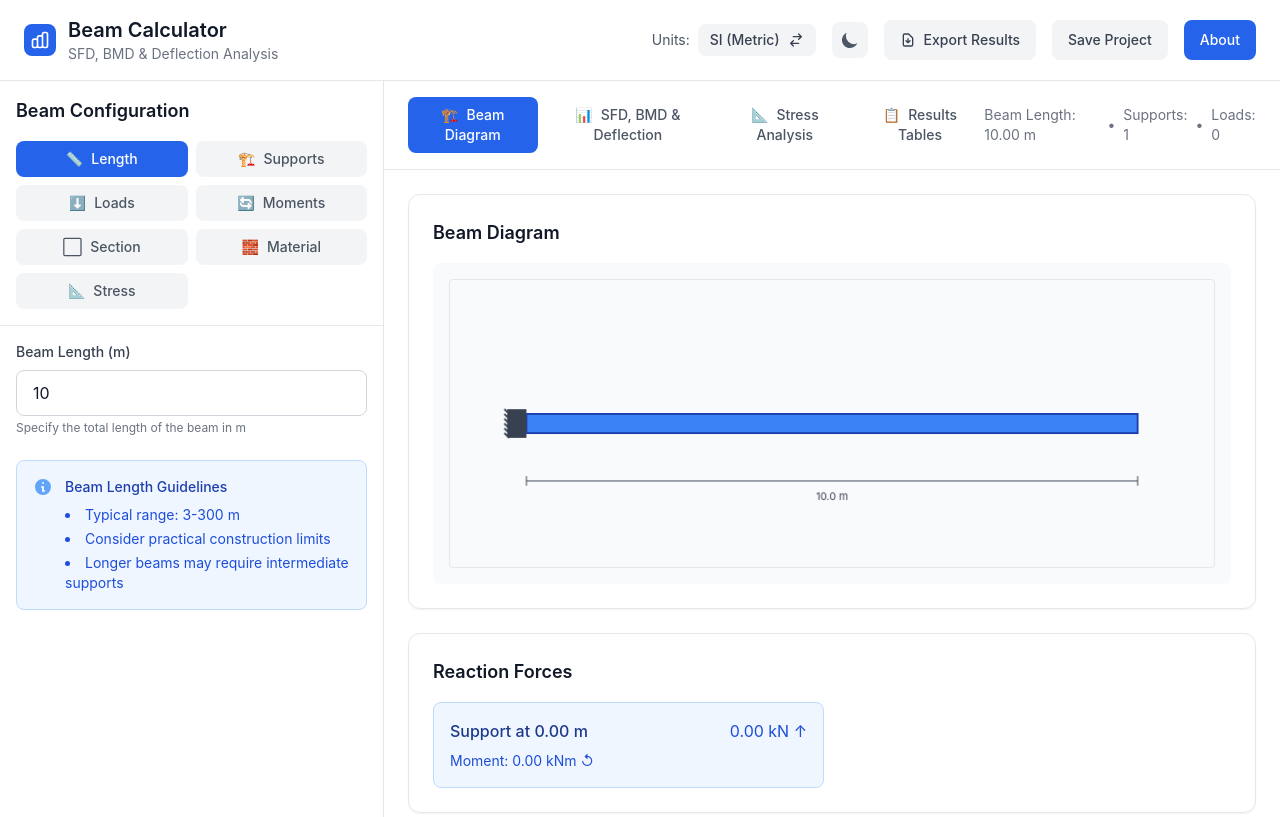
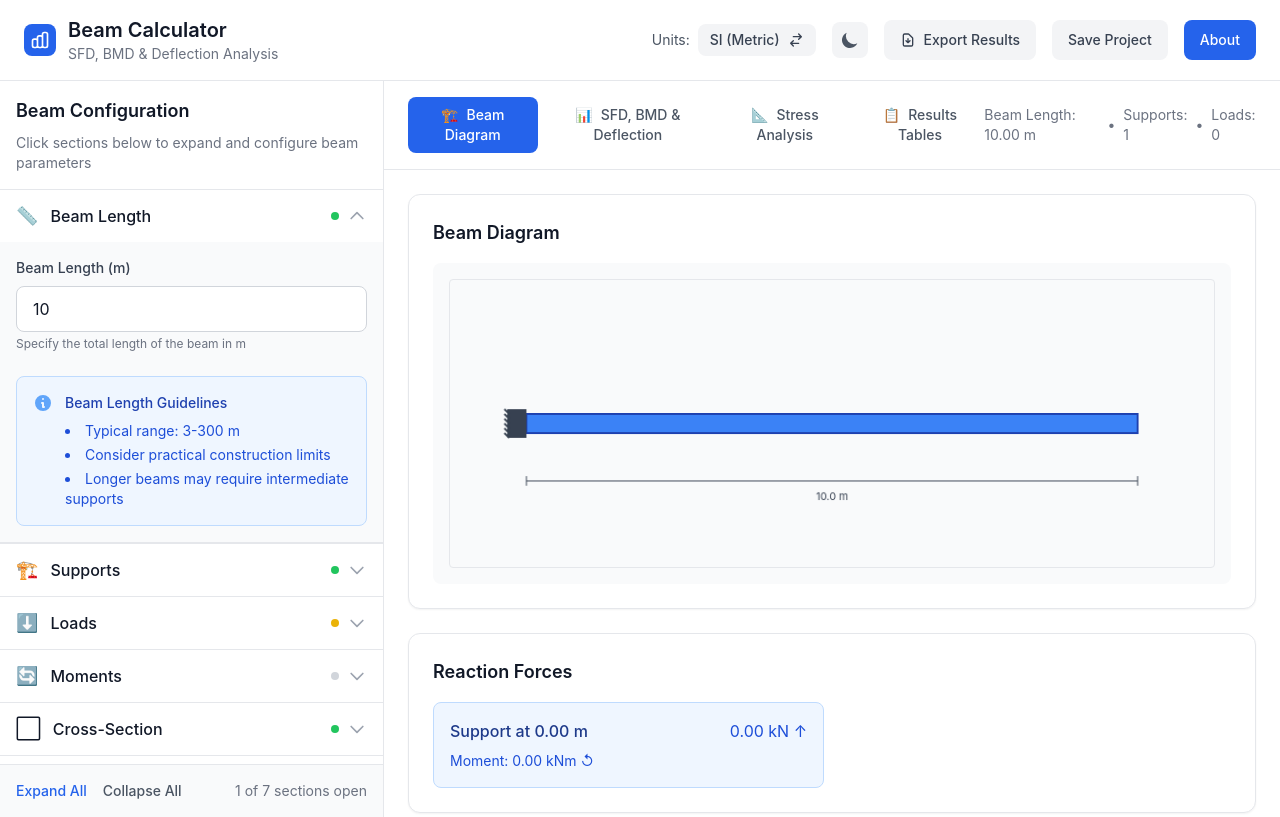
Before and after one commit to asadurahman2001/beam-calculator-v3.0.1, a React (Create React App) app: page / in a window 1280 px wide. Built offline with nearby package versions, Linux system fonts and the light colour scheme.

Commit message:
Convert Input Panel to Accordion Layout

```diff
--- a/src/components/InputPanel.js
+++ b/src/components/InputPanel.js
@@ -8,64 +8,149 @@ import SectionTab from './tabs/SectionTab';
 import StressTab from './tabs/StressTab';
 
 const InputPanel = ({ beamData, updateBeamData, resolution, setResolution }) => {
-  const [activeTab, setActiveTab] = useState('length');
+  const [expandedSections, setExpandedSections] = useState(['length']); // Start with length expanded
 
-  const tabs = [
-    { id: 'length', label: 'Length', icon: '📏' },
-    { id: 'supports', label: 'Supports', icon: '🏗️' },
-    { id: 'loads', label: 'Loads', icon: '⬇️' },
-    { id: 'moments', label: 'Moments', icon: '🔄' },
-    { id: 'section', label: 'Section', icon: '⬜' },
-    { id: 'material', label: 'Material', icon: '🧱' },
-    { id: 'stress', label: 'Stress', icon: '📐' }
+  const sections = [
+    { id: 'length', label: 'Beam Length', icon: '📏', component: LengthTab },
+    { id: 'supports', label: 'Supports', icon: '🏗️', component: SupportsTab },
+    { id: 'loads', label: 'Loads', icon: '⬇️', component: LoadsTab },
+    { id: 'moments', label: 'Moments', icon: '🔄', component: MomentsTab },
+    { id: 'section', label: 'Cross-Section', icon: '⬜', component: SectionTab },
+    { id: 'material', label: 'Material Properties', icon: '🧱', component: MaterialTab },
+    { id: 'stress', label: 'Stress Analysis', icon: '📐', component: StressTab }
   ];
 
-  const renderTabContent = () => {
-    switch (activeTab) {
-      case 'length':
-        return <LengthTab beamData={beamData} updateBeamData={updateBeamData} />;
-      case 'supports':
-        return <SupportsTab beamData={beamData} updateBeamData={updateBeamData} />;
-      case 'loads':
-        return <LoadsTab beamData={beamData} updateBeamData={updateBeamData} />;
-      case 'moments':
-        return <MomentsTab beamData={beamData} updateBeamData={updateBeamData} />;
-      case 'section':
-        return <SectionTab beamData={beamData} updateBeamData={updateBeamData} />;
-      case 'material':
-        return <MaterialTab beamData={beamData} updateBeamData={updateBeamData} resolution={resolution} setResolution={setResolution} />;
-      case 'stress':
-        return <StressTab beamData={beamData} updateBeamData={updateBeamData} />;
-      default:
-        return null;
-    }
+  const toggleSection = (sectionId) => {
+    setExpandedSections(prev => {
+      if (prev.includes(sectionId)) {
+        return prev.filter(id => id !== sectionId);
+      } else {
+        return [...prev, sectionId];
+      }
+    });
+  };
+
+  const renderSectionContent = (section) => {
+    const Component = section.component;
+    const props = section.id === 'material'
+      ? { beamData, updateBeamData, resolution, setResolution }
+      : { beamData, updateBeamData };
+
+    return <Component {...props} />;
   };
 
   return (
     <div className="h-full flex flex-col">
       <div className="p-4 border-b border-gray-200 dark:border-gray-700">
-        <h2 className="text-lg font-semibold text-gray-900 dark:text-white mb-4">Beam Configuration</h2>
-        <div className="grid grid-cols-2 gap-2">
-          {tabs.map((tab) => (
-            <button
-              key={tab.id}
-              onClick={() => setActiveTab(tab.id)}
-              className={`tab-button ${activeTab === tab.id ? 'active' : 'inactive'}`}
-            >
-              <span className="mr-2">{tab.icon}</span>
-              {tab.label}
-            </button>
-          ))}
+        <h2 className="text-lg font-semibold text-gray-900 dark:text-white mb-2">Beam Configuration</h2>
+        <p className="text-sm text-gray-500 dark:text-gray-400">
+          Click sections below to expand and configure beam parameters
+        </p>
+      </div>
+
+      <div className="flex-1 overflow-y-auto">
+        <div className="divide-y divide-gray-200 dark:divide-gray-700">
+          {sections.map((section) => {
+            const isExpanded = expandedSections.includes(section.id);
+
+            return (
+              <div key={section.id} className="border-b border-gray-200 dark:border-gray-700 last:border-b-0">
+                {/* Section Header */}
+                <button
+                  onClick={() => toggleSection(section.id)}
+                  className="w-full px-4 py-3 text-left hover:bg-gray-50 dark:hover:bg-gray-700 transition-colors focus:outline-none focus:bg-gray-50 dark:focus:bg-gray-700"
+                >
+                  <div className="flex items-center justify-between">
+                    <div className="flex items-center space-x-3">
+                      <span className="text-lg">{section.icon}</span>
+                      <span className="font-medium text-gray-900 dark:text-white">
+                        {section.label}
+                      </span>
+                    </div>
+                    <div className="flex items-center space-x-2">
+                      {/* Status indicator */}
+                      <div className={`w-2 h-2 rounded-full ${getStatusColor(section.id, beamData)}`}></div>
+                      {/* Expand/Collapse arrow */}
+                      <svg
+                        className={`w-5 h-5 text-gray-400 transition-transform duration-200 ${
+                          isExpanded ? 'transform rotate-180' : ''
+                        }`}
+                        fill="none"
+                        stroke="currentColor"
+                        viewBox="0 0 24 24"
+                      >
+                        <path strokeLinecap="round" strokeLinejoin="round" strokeWidth={2} d="M19 9l-7 7-7-7" />
+                      </svg>
+                    </div>
+                  </div>
+                </button>
+
+                {/* Section Content */}
+                <div
+                  className={`overflow-hidden transition-all duration-300 ease-in-out ${
+                    isExpanded ? 'max-h-screen opacity-100' : 'max-h-0 opacity-0'
+                  }`}
+                >
+                  <div className="p-4 bg-gray-50 dark:bg-gray-800/50">
+                    <div className="animate-fade-in">
+                      {renderSectionContent(section)}
+                    </div>
+                  </div>
+                </div>
+              </div>
+            );
+          })}
         </div>
       </div>
 
-      <div className="flex-1 overflow-y-auto p-4">
-        <div className="animate-fade-in">
-          {renderTabContent()}
+      {/* Quick Actions Footer */}
+      <div className="p-4 border-t border-gray-200 dark:border-gray-700 bg-gray-50 dark:bg-gray-800">
+        <div className="flex items-center justify-between text-sm">
+          <div className="flex items-center space-x-4">
+            <button
+              onClick={() => setExpandedSections(sections.map(s => s.id))}
+              className="text-blue-600 dark:text-blue-400 hover:text-blue-800 dark:hover:text-blue-300 font-medium"
+            >
+              Expand All
+            </button>
+            <button
+              onClick={() => setExpandedSections([])}
+              className="text-gray-600 dark:text-gray-400 hover:text-gray-800 dark:hover:text-gray-300 font-medium"
+            >
+              Collapse All
+            </button>
+          </div>
+          <div className="text-gray-500 dark:text-gray-400">
+            {expandedSections.length} of {sections.length} sections open
+          </div>
         </div>
       </div>
     </div>
   );
 };
 
+// Helper function to determine status color based on configuration completeness
+const getStatusColor = (sectionId, beamData) => {
+  switch (sectionId) {
+    case 'length':
+      return beamData.length > 0 ? 'bg-green-500' : 'bg-gray-300 dark:bg-gray-600';
+    case 'supports':
+      return beamData.supports.length > 0 ? 'bg-green-500' : 'bg-red-500';
+    case 'loads':
+      return (beamData.pointLoads.length > 0 || beamData.distributedLoads.length > 0)
+        ? 'bg-green-500' : 'bg-yellow-500';
+    case 'moments':
+      return beamData.moments.length > 0 ? 'bg-green-500' : 'bg-gray-300 dark:bg-gray-600';
+    case 'section':
+      return beamData.section?.type ? 'bg-green-500' : 'bg-yellow-500';
+    case 'material':
+      return (beamData.materialProperties.E > 0 && beamData.materialProperties.I > 0)
+        ? 'bg-green-500' : 'bg-yellow-500';
+    case 'stress':
+      return 'bg-blue-500'; // Always available
+    default:
+      return 'bg-gray-300 dark:bg-gray-600';
+  }
+};
+
 export default InputPanel;
```
